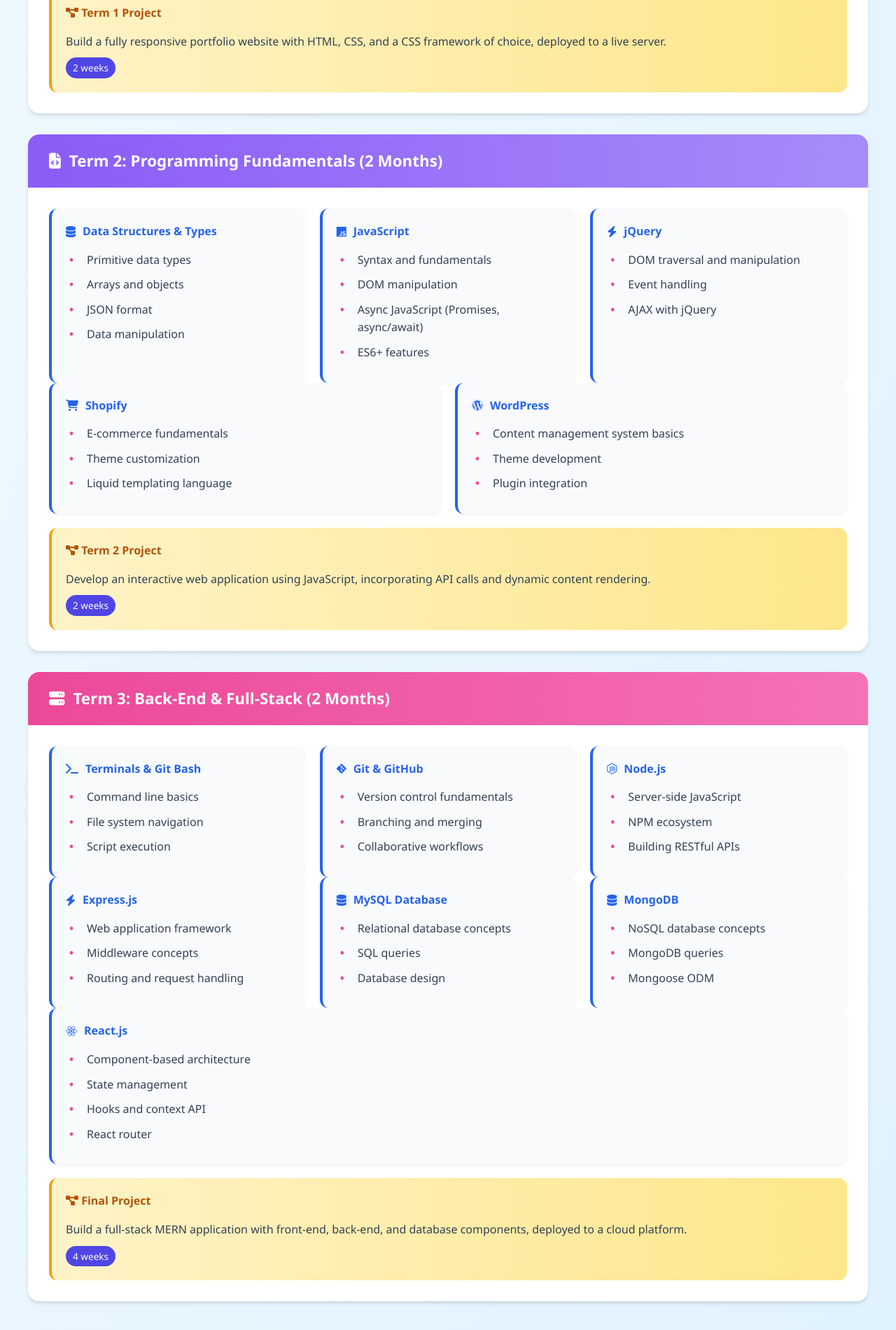
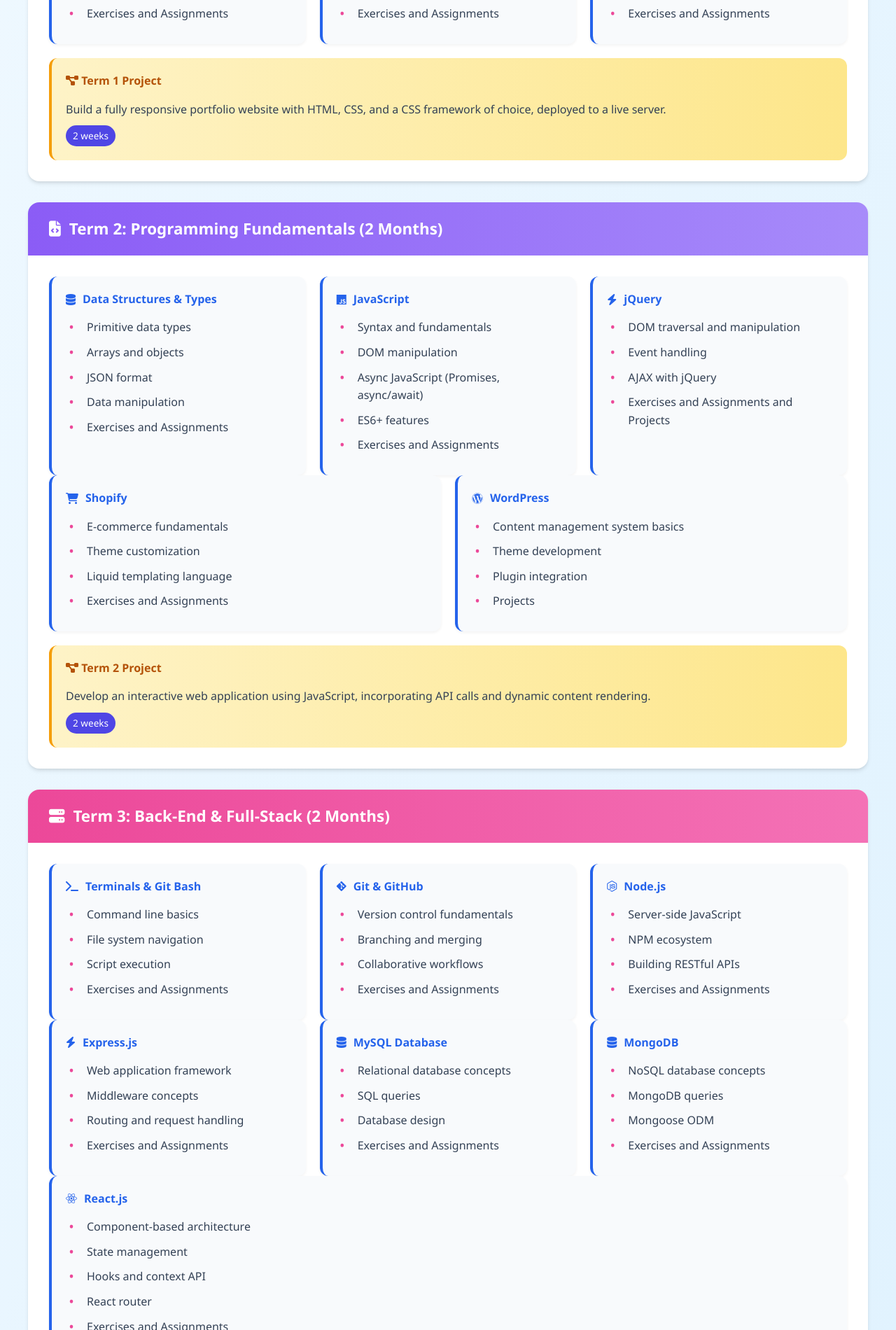
Before and after one commit to AhmedMohammedAbdirehman/Course_OutLine, a plain HTML site: page index.html in a window 1280 px wide. Shown: the part 900-2800 px from the top of the page at 70% size. Drawn offline with Linux system fonts and the light colour scheme.

Commit message:
approved

```diff
--- a/index.html
+++ b/index.html
@@ -289,6 +289,7 @@
                                 <li>Forms and input types</li>
                                 <li>Accessibility principles</li>
                                 <li>HTML5 APIs</li>
+                                <li>Exercises and Assignments and Projects </li>
                             </ul>
                         </div>
 
@@ -299,6 +300,8 @@
                                 <li>Flexbox and Grid layouts</li>
                                 <li>Animations and transitions</li>
                                 <li>Responsive design principles</li>
+                                <li>Exercises and Assignments </li>
+
                             </ul>
                         </div>
                     </div>
@@ -310,6 +313,8 @@
                                 <li>Grid system</li>
                                 <li>Components and utilities</li>
                                 <li>Theming and customization</li>
+                                <li>Exercises and Assignments </li>
+
                             </ul>
                         </div>
 
@@ -319,6 +324,8 @@
                                 <li>Utility-first approach</li>
                                 <li>Responsive design with Tailwind</li>
                                 <li>Custom configuration</li>
+                                <li>Exercises and Assignments </li>
+
                             </ul>
                         </div>
 
@@ -328,6 +335,8 @@
                                 <li>SDLC for web developers</li>
                                 <li>Static site hosting</li>
                                 <li>Domain management basics</li>
+                                <li>Exercises and Assignments </li>
+
                             </ul>
                         </div>
                     </div>
@@ -354,6 +363,8 @@
                                 <li>Arrays and objects</li>
                                 <li>JSON format</li>
                                 <li>Data manipulation</li>
+                                <li>Exercises and Assignments </li>
+
                             </ul>
                         </div>
 
@@ -364,6 +375,8 @@
                                 <li>DOM manipulation</li>
                                 <li>Async JavaScript (Promises, async/await)</li>
                                 <li>ES6+ features</li>
+                                <li>Exercises and Assignments </li>
+
                             </ul>
                         </div>
 
@@ -373,6 +386,8 @@
                                 <li>DOM traversal and manipulation</li>
                                 <li>Event handling</li>
                                 <li>AJAX with jQuery</li>
+                                <li>Exercises and Assignments and Projects </li>
+
                             </ul>
                         </div>
                     </div>
@@ -384,6 +399,8 @@
                                 <li>E-commerce fundamentals</li>
                                 <li>Theme customization</li>
                                 <li>Liquid templating language</li>
+                                <li>Exercises and Assignments </li>
+
                             </ul>
                         </div>
 
@@ -393,6 +410,8 @@
                                 <li>Content management system basics</li>
                                 <li>Theme development</li>
                                 <li>Plugin integration</li>
+                                <li>Projects </li>
+
                             </ul>
                         </div>
                     </div>
@@ -418,6 +437,8 @@
                                 <li>Command line basics</li>
                                 <li>File system navigation</li>
                                 <li>Script execution</li>
+                                <li>Exercises and Assignments </li>
+
                             </ul>
                         </div>
 
@@ -427,6 +448,8 @@
                                 <li>Version control fundamentals</li>
                                 <li>Branching and merging</li>
                                 <li>Collaborative workflows</li>
+                                <li>Exercises and Assignments </li>
+
                             </ul>
                         </div>
 
@@ -436,6 +459,8 @@
                                 <li>Server-side JavaScript</li>
                                 <li>NPM ecosystem</li>
                                 <li>Building RESTful APIs</li>
+                                <li>Exercises and Assignments </li>
+
                             </ul>
                         </div>
                     </div>
@@ -447,6 +472,8 @@
                                 <li>Web application framework</li>
                                 <li>Middleware concepts</li>
                                 <li>Routing and request handling</li>
+                                <li>Exercises and Assignments </li>
+
                             </ul>
                         </div>
 
@@ -456,6 +483,8 @@
                                 <li>Relational database concepts</li>
                                 <li>SQL queries</li>
                                 <li>Database design</li>
+                                <li>Exercises and Assignments </li>
+
                             </ul>
                         </div>
 
@@ -465,6 +494,8 @@
                                 <li>NoSQL database concepts</li>
                                 <li>MongoDB queries</li>
                                 <li>Mongoose ODM</li>
+                                <li>Exercises and Assignments </li>
+
                             </ul>
                         </div>
                     </div>
@@ -477,6 +508,8 @@
                                 <li>State management</li>
                                 <li>Hooks and context API</li>
                                 <li>React router</li>
+                                <li>Exercises and Assignments </li>
+
                             </ul>
                         </div>
                     </div>
@@ -491,7 +524,7 @@
         </section>
 
         <footer>
-            <p>© 2025 Mizan Institute of Technology (MiT) | Full Stack Web Development Program</p>
+            <p>&copy; 2025 Mizan Institute of Technology (MiT) | Full Stack Web Development Program</p>
         </footer>
     </div>
 </body>
```
